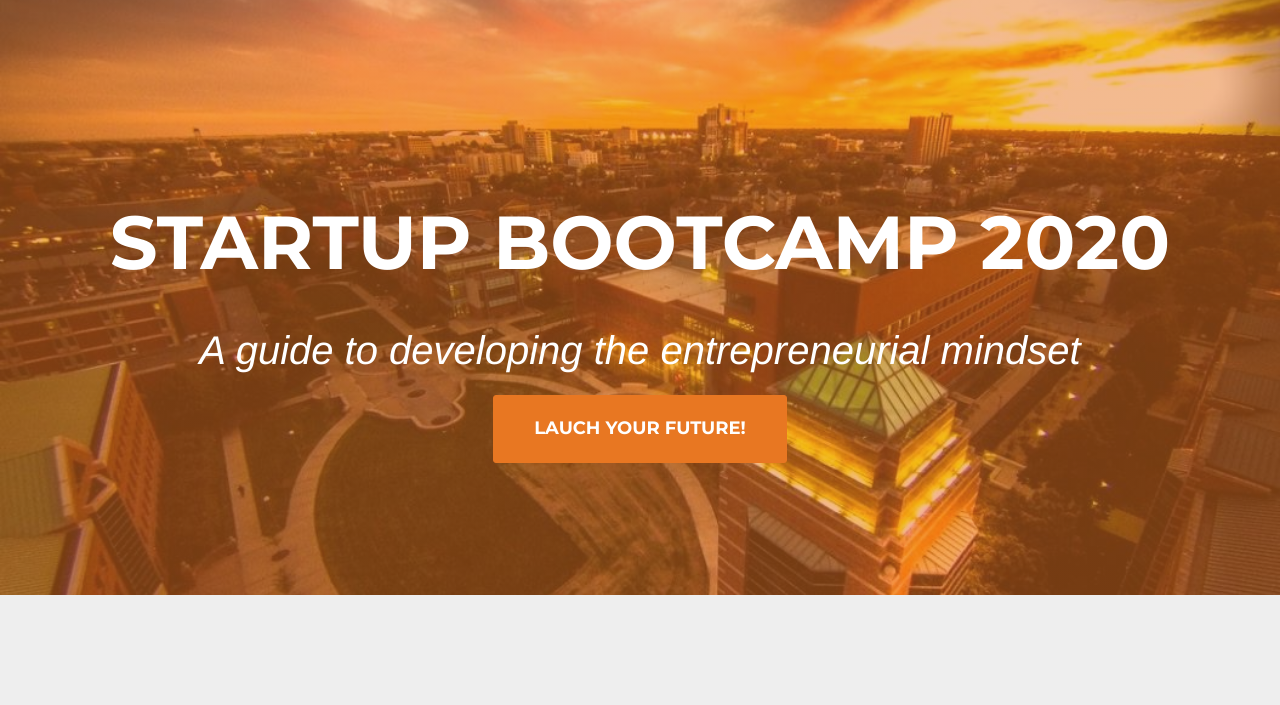
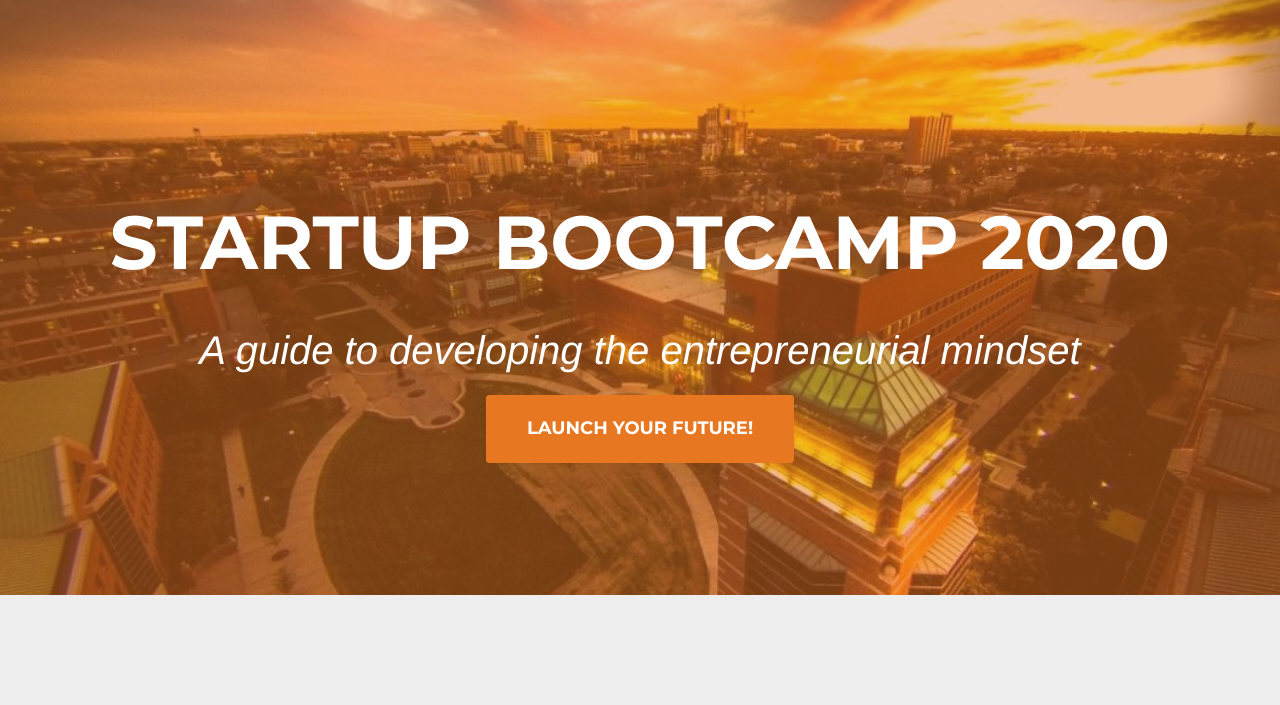
Before and after one commit to Illinois-Founders/startupbootcamp, a plain HTML site: page index.html in a window 1280 px wide. Shown: the part 95-800 px from the top of the page. Drawn offline with nearby package versions, Linux system fonts and the light colour scheme; a web font is replaced by a local one.

Commit message:
Fixed spelling error in application button

```diff
--- a/index.html
+++ b/index.html
@@ -102,7 +102,7 @@
                 <div>
                     <div class="col-lg-12 text-center">
                         <a href="https://forms.gle/dQqzL9HcXsBx2Uuq8" target="_blank">
-                        <button class="btn btn-xl">Lauch Your Future!</button>
+                        <button class="btn btn-xl">Launch Your Future!</button>
                         </a>
                     </div>
                 </div>
```
